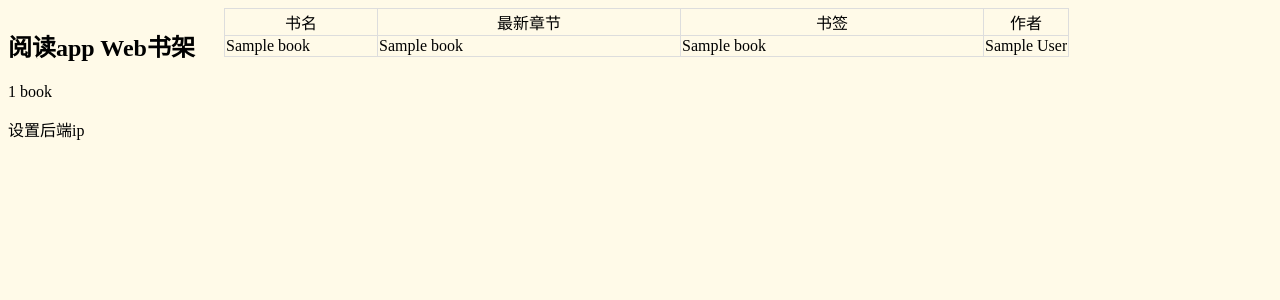
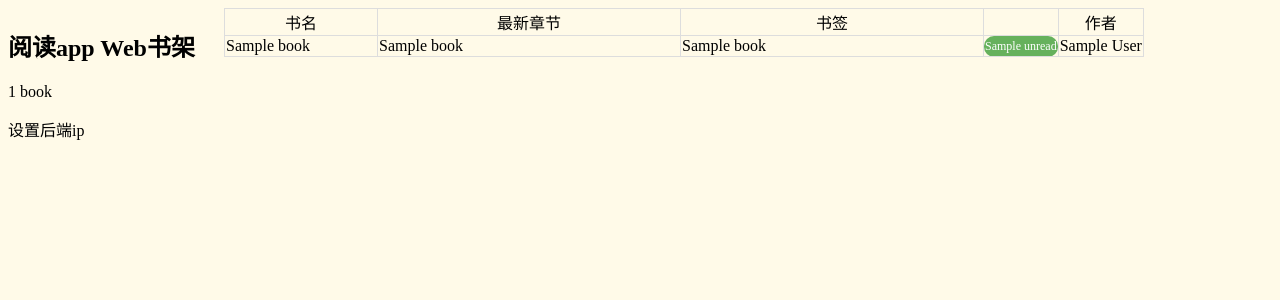
Before and after one commit to letterk/legado-webui, a Flask app: template templates/bookshelf.html in a window 1280 px wide. Shown: the top 300 px of the page. Run offline with Flask 2, Linux system fonts and the light colour scheme; the template is opened without the code that fills it: most values are stand-ins (such as "Sample title", 1, 10 or a date in 2020).

Commit message:
显示未读数量

```diff
--- a/app.py
+++ b/app.py
@@ -68,6 +68,7 @@ def get_bookshelf():
     for book in books:
         id = zlib.crc32(book["name"].encode('utf8'))
         book["id"] = id
+        book["unread"] = book["totalChapterNum"] - book["durChapterIndex"] - 1
         data.id_to_url[str(id)] = book["bookUrl"]
         data.id_to_name[str(id)] = book["name"]
         data.id_to_totalindex[str(id)] = book["totalChapterNum"]
--- a/templates/bookshelf.html
+++ b/templates/bookshelf.html
@@ -1,10 +1,12 @@
 <!DOCTYPE html>
 <html lang="zh">
-
     <head>
-    <meta charset="utf-8">
+        <meta charset="utf-8" />
         <title>阅读app Web书架</title>
-    <link rel="icon" href="{{ url_for('static', filename='favicon.ico') }}">
+        <link
+            rel="icon"
+            href="{{ url_for('static', filename='favicon.ico') }}"
+        />
         <style>
             html {
                 background-color: #fffae8;
@@ -64,6 +66,14 @@
             .latest_title,
             .mark_title {
                 width: 300px;
+            }
+
+            #unread {
+                text-align: center;
+                background:rgba(0, 128, 0, 0.6);
+                color:#FFF;
+                border-radius: 10px;
+                font-size: 12px;
             }
         </style>
     </head>
@@ -90,24 +106,37 @@
                     <td>书名</td>
                     <td>最新章节</td>
                     <td>书签</td>
+                    <td></td>
                     <td>作者</td>
                 </tr>
                 {% for book in books %}
                 <tr>
                     <td>
                         <div class="book_name">
-                        <a href="/bookshelf/{{ book.id }}/" target="_blank" title="{{ book.name }}">{{ book.name }}</a>
+                            <a
+                                href="/bookshelf/{{ book.id }}/"
+                                target="_blank"
+                                title="{{ book.name }}"
+                                >{{ book.name }}</a
+                            >
                         </div>
                     </td>
                     <td>
-                    <div class="latest_title">{{ book.latestChapterTitle }}</div>
+                        <div class="latest_title">
+                            {{ book.latestChapterTitle }}
+                        </div>
                     </td>
                     <td>
                         <div class="mark_title">
-                        <a href="/bookshelf/{{ book.id }}/{{ book.durChapterIndex }}/" target="_blank"
-                            title="{{ book.durChapterTitle }}">{{book.durChapterTitle }}</a>
+                            <a
+                                href="/bookshelf/{{ book.id }}/{{ book.durChapterIndex }}/"
+                                target="_blank"
+                                title="{{ book.durChapterTitle }}"
+                                >{{book.durChapterTitle }}</a
+                            >
                         </div>
                     </td>
+                    <td id="unread">{{ book.unread }}</td>
                     <td>
                         <div>{{ book.author }}</div>
                     </td>
```
Also changed, not shown: other parts of templates/bookshelf.html (+15 -9 lines). Lines whose indentation alone changed are shown as unchanged.
